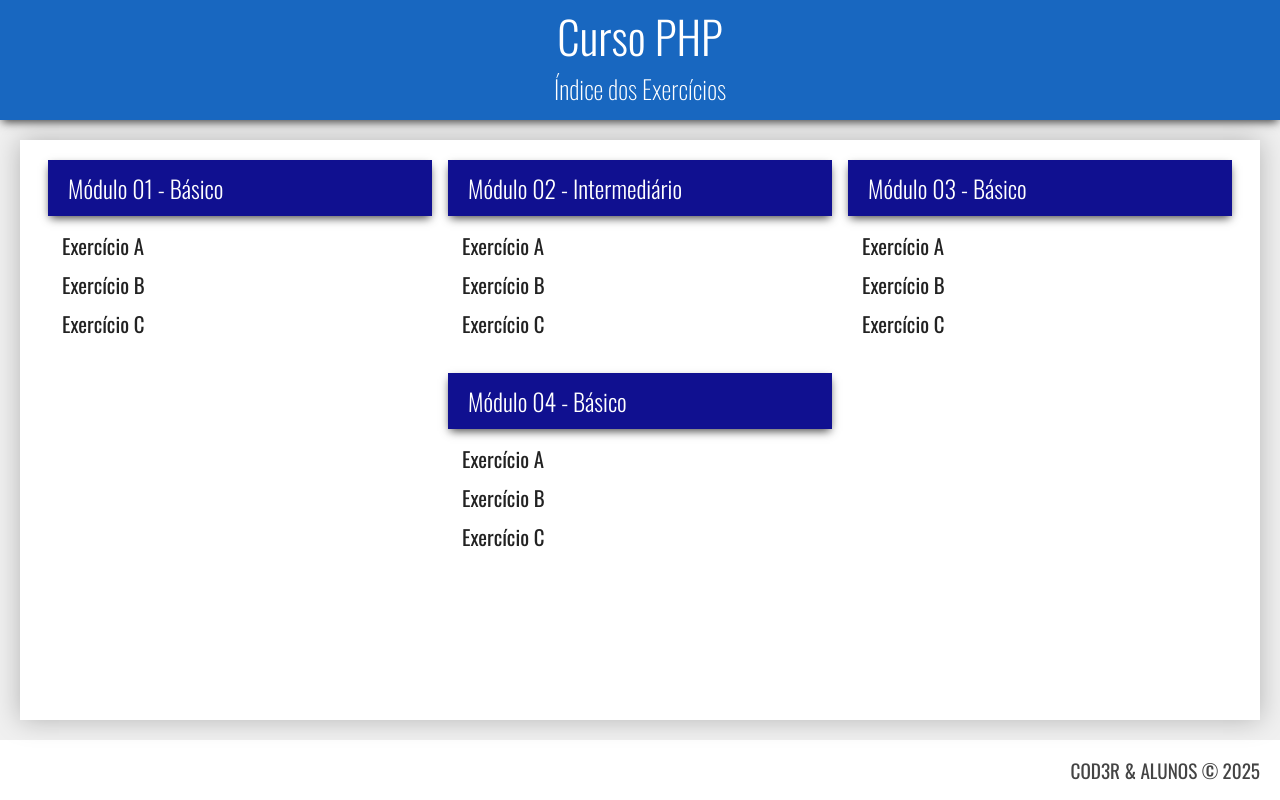
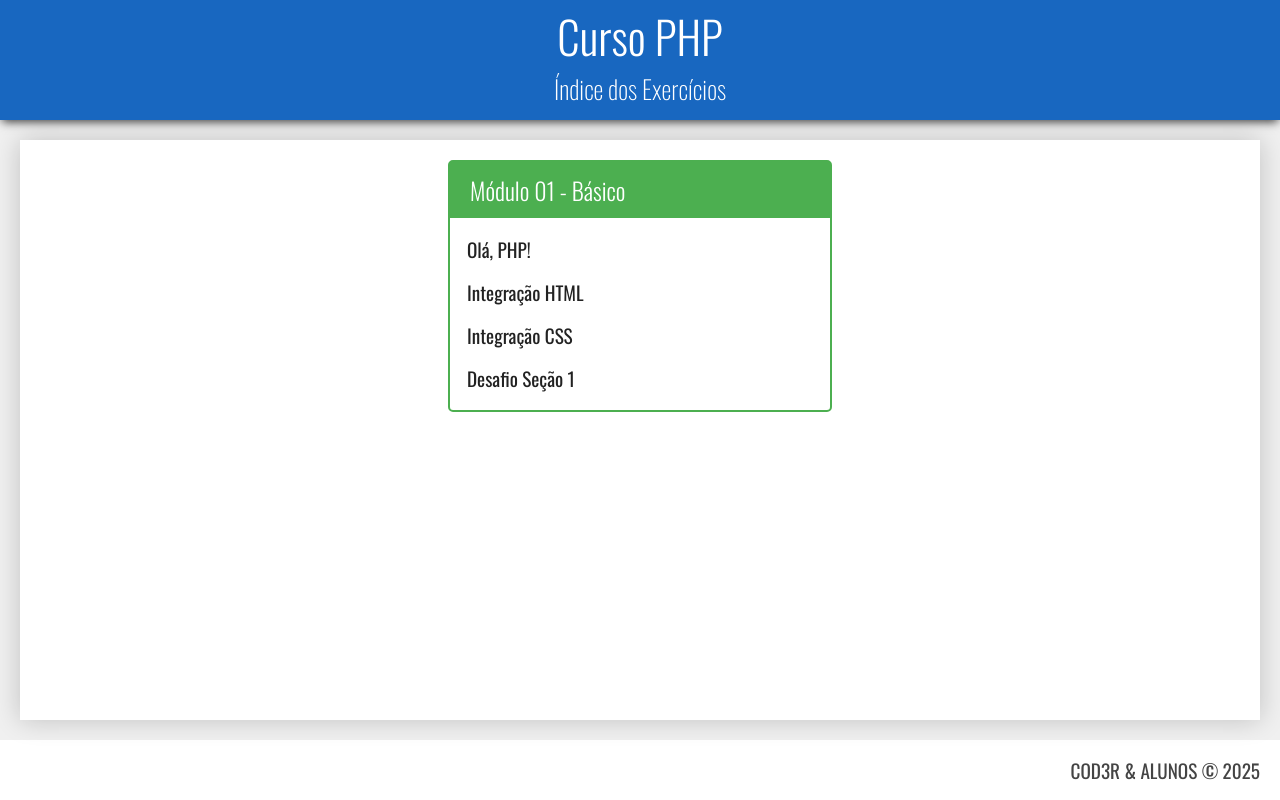
Before and after one commit to KauaHPedro/curso-php, a PHP site: page / in a window 1280 px wide. Run offline with PHP 8.4, Linux system fonts and the light colour scheme.

Commit message:
adicionando primeiros exemplos do modulo mais basico do curso

```diff
--- a/assets/css/style.css
+++ b/assets/css/style.css
@@ -5,11 +5,14 @@
 
 body {
     height: 100vh;
-    margin: 0;
+    margin: 0px;
     display: grid;
     grid-template-rows: 120px 1fr 60px;
     grid-template-columns: 1fr;
-    grid-template-areas: "cabecalho" "conteudo" "rodape";
+    grid-template-areas:
+        "cabecalho"
+        "principal"
+        "rodape";
 }
 
 .cabecalho {
@@ -37,20 +40,20 @@ body {
     font-size: 1.6rem;
 }
 
-.conteudo {
-    grid-area: conteudo;
+.principal {
+    grid-area: principal;
     height: calc(100vh - 180px);
     background-color: #f0f0f0;
     padding: 20px;
 }
 
-.exercicios {
+.conteudo {
     position: relative;
     height: 100%;
     overflow-y: scroll;
     background-color: #fff;
     padding: 20px;
-    box-shadow: 0px 0px 25px 0px rgba(0,0,0,0.25);
+    box-shadow: 0px 0px 25px 0px rgba(0, 0, 0, 0.2);
 }
 
 .rodape {
@@ -60,7 +63,7 @@ body {
     justify-content: flex-end;
     align-items: center;
     font-size: 1.2rem;
-    padding: 0px 20px;
+    padding-right: 20px;
     color: #444;
 }
 
@@ -73,6 +76,7 @@ body {
 .modulo {
     flex-basis: 32%;
     margin-bottom: 20px;
+    border-radius: 5px;
 }
 
 .modulo > h3 {
@@ -81,8 +85,7 @@ body {
     font-weight: 300;
     font-size: 1.5rem;
     padding: 10px 20px;
-    background-color: #101090;
-    box-shadow: 0px 4px 9px -2px rgba(0,0,0,0.75);
+    background-color: #1867c0;
 }
 
 .modulo > ul {
@@ -92,8 +95,8 @@ body {
 }
 
 .modulo > ul > li {
-   padding: 4px;
-    font-size: 1.3rem;
+    padding: 7px;
+    font-size: 1.2rem;
     cursor: pointer;
 }
 
@@ -104,5 +107,32 @@ body {
 }
 
 .modulo > ul > li:hover {
-    background-color: #ddd;
+    background-color: #EEE;
 }
+
+.modulo.verde { border: 2px solid #4CAF50; }
+.modulo.verde > h3 { background-color: #4CAF50; }
+
+.modulo.vermelho { border: 2px solid #F44336; }
+.modulo.vermelho > h3 { background-color: #F44336; }
+
+.modulo.azul { border: 2px solid #2196F3; }
+.modulo.azul > h3 { background-color: #2196F3; }
+
+.modulo.roxo { border: 2px solid #9C27B0; }
+.modulo.roxo > h3 { background-color: #9C27B0; }
+
+.modulo.laranja { border: 2px solid #FF9800; }
+.modulo.laranja > h3 { background-color: #FF9800; }
+
+.modulo.verde-escuro { border: 2px solid #1B5E20; }
+.modulo.verde-escuro > h3 { background-color: #1B5E20; }
+
+.modulo.vermelho-escuro { border: 2px solid #B71C1C; }
+.modulo.vermelho-escuro > h3 { background-color: #B71C1C; }
+
+.modulo.azul-escuro { border: 2px solid #0D47A1; }
+.modulo.azul-escuro > h3 { background-color: #0D47A1; }
+
+.modulo.roxo-escuro { border: 2px solid #4A148C; }
+.modulo.roxo-escuro > h3 { background-color: #4A148C; }
--- a/index.php
+++ b/index.php
@@ -13,42 +13,16 @@
         <h1>Curso PHP</h1>
         <h2>Índice dos Exercícios</h2>
     </header>
-    <main class="conteudo">
-        <div class="exercicios">
+    <main class="principal">
+        <div class="conteudo">
            <nav class="modulos">
-               <div class="modulo">
+               <div class="modulo verde">
                    <h3>Módulo 01 - Básico</h3>
                    <ul>
-                       <li><a href="exercicio.php">Exercício A</a></li>
-                       <li><a href="#">Exercício B</a></li>
-                       <li><a href="#">Exercício C</a></li>
-                   </ul>
-               </div>
-
-               <div class="modulo">
-                   <h3>Módulo 02 - Intermediário</h3>
-                   <ul>
-                       <li><a href="#">Exercício A</a></li>
-                       <li><a href="#">Exercício B</a></li>
-                       <li><a href="#">Exercício C</a></li>
-                   </ul>
-               </div>
-
-               <div class="modulo">
-                   <h3>Módulo 03 - Básico</h3>
-                   <ul>
-                       <li><a href="#">Exercício A</a></li>
-                       <li><a href="#">Exercício B</a></li>
-                       <li><a href="#">Exercício C</a></li>
-                   </ul>
-               </div>
-
-               <div class="modulo">
-                   <h3>Módulo 04 - Básico</h3>
-                   <ul>
-                       <li><a href="#">Exercício A</a></li>
-                       <li><a href="#">Exercício B</a></li>
-                       <li><a href="#">Exercício C</a></li>
+                       <li><a href="exercicio.php?dir=basico&file=ola">Olá, PHP!</a></li>
+                       <li><a href="exercicio.php?dir=basico&file=html">Integração HTML</a></li>
+                       <li><a href="exercicio.php?dir=basico&file=css">Integração CSS</a></li>
+                       <li><a href="exercicio.php?dir=basico&file=desafio">Desafio Seção 1</a></li>
                    </ul>
                </div>
            </nav>
```
Also changed, not shown: assets/css/exercicios.css (+20 -9 lines), basico/css.php (added, +35 -0 lines), basico/desafio.php (added, +18 -0 lines), basico/html.php (added, +9 -0 lines), basico/ola.php (added, +13 -0 lines), exercicio.php (+7 -4 lines).
